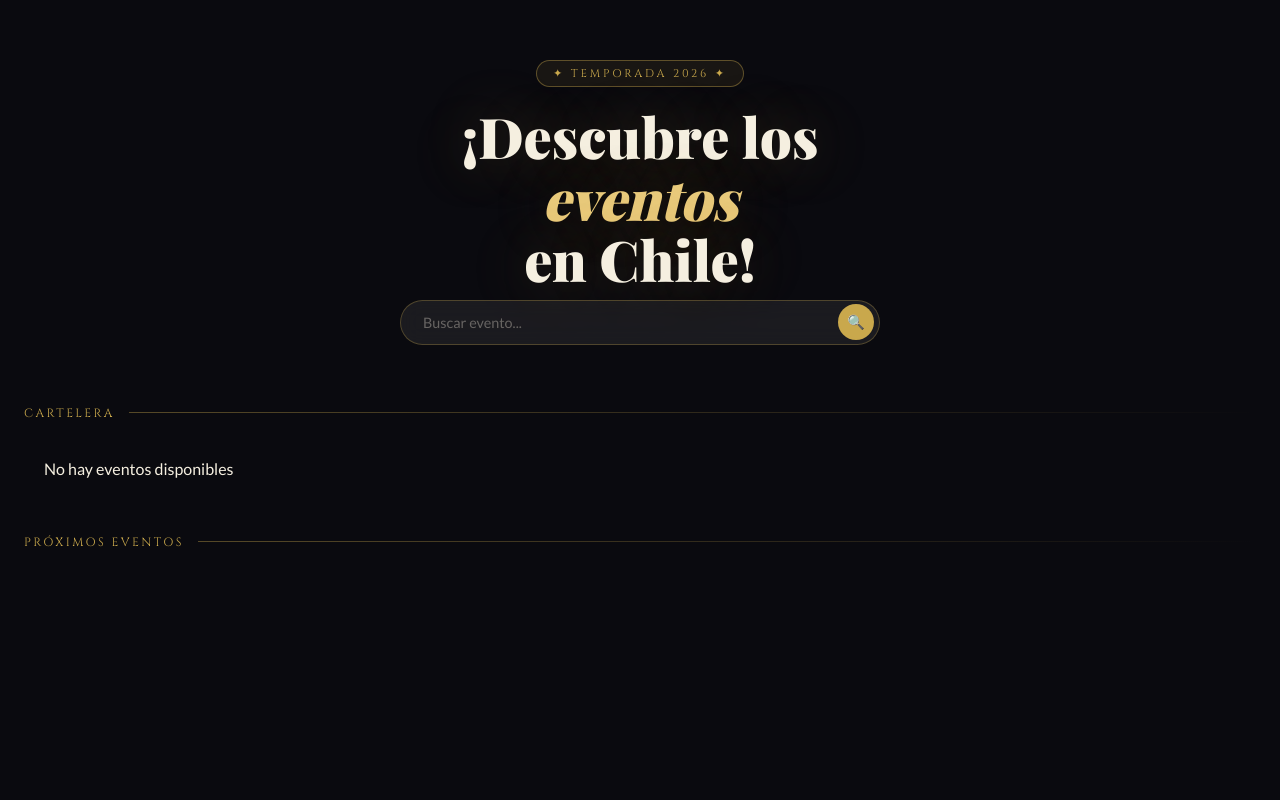
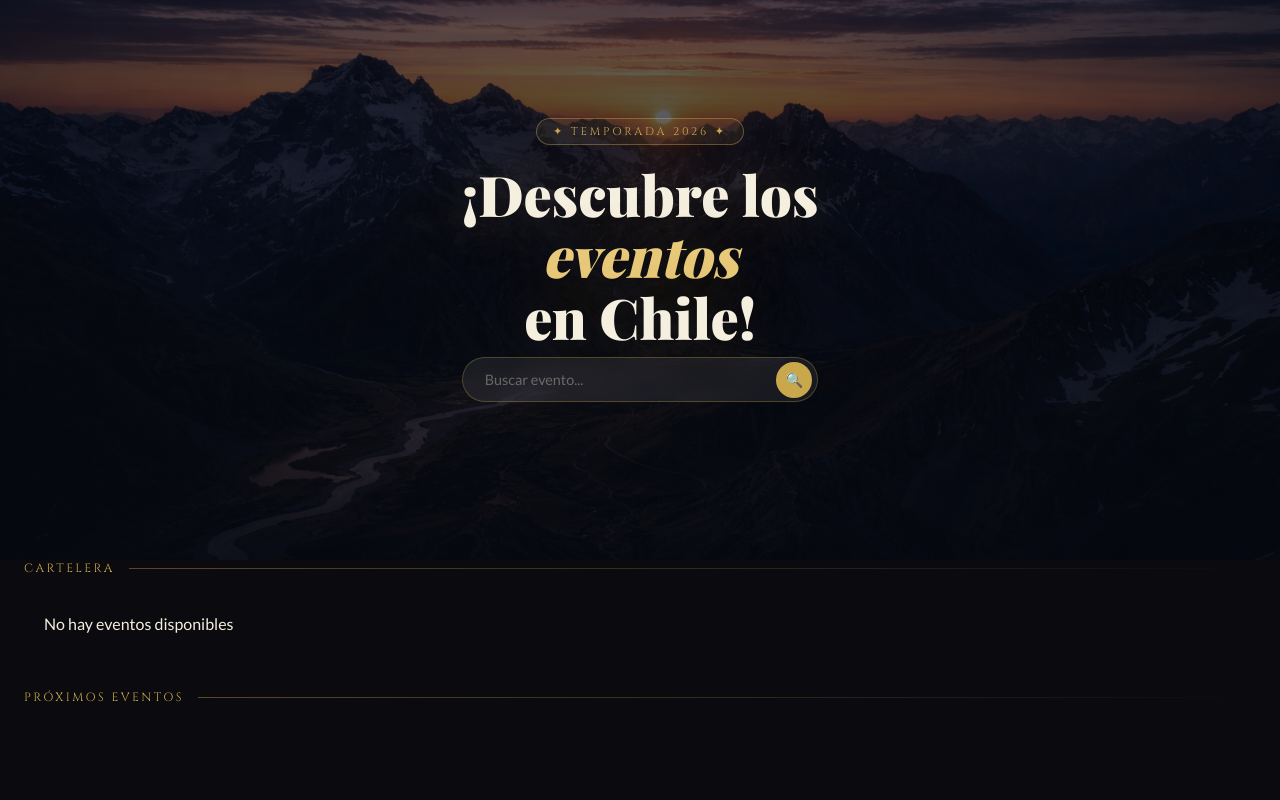
Before and after one commit to alexanderorozcoavila/tiketera, a Django app: page /v2/ in a window 1280 px wide. Shown: the part 69-869 px from the top of the page. Run offline with Django 4.2, Linux system fonts and the light colour scheme; data that the repository does not hold is empty; some web fonts are replaced.

Commit message:
fondo cordillera

```diff
--- a/templates/baseV2.html
+++ b/templates/baseV2.html
@@ -181,6 +181,48 @@
         padding: 60px 24px 20px;
         text-align: center;
         }
+
+        .hero-image { /* nuevo hero con imagen */
+            position: relative;
+            height: 70vh;
+            display: flex;
+            align-items: center;
+            justify-content: center;
+            text-align: center;
+            overflow: hidden;
+        }
+
+        .hero-image img {
+            position: absolute;
+            inset: 0;
+            width: 100%;
+            height: 100%;
+            object-fit: cover;
+            z-index: 0;
+        }
+
+        .hero-image::after {
+            content: '';
+            position: absolute;
+            inset: 0;
+            background: linear-gradient(
+                180deg,
+                rgba(5,8,16,0.6),
+                rgba(5,8,16,0.9)
+            );
+        }
+
+        .hero-image-content {
+            position: relative;
+            z-index: 1;
+        }
+
+        @media (max-width: 768px) {
+            .hero-image img {
+                object-position: center bottom;
+            }
+        }
+
         .hero-tag {
         display: inline-block;
         font-family: 'Cinzel', serif;
--- a/templates/events/event_listV2.html
+++ b/templates/events/event_listV2.html
@@ -1,4 +1,5 @@
 {% extends 'baseV2.html' %}
+{% load static %}
 {% block content %}
 
 <!-- PAGE -->
@@ -6,16 +7,32 @@
 
 
 <!-- HERO -->
-<div class="hero-section">
+<section class="hero-image">
+
+  <!-- IMAGEN RESPONSIVA -->
+  <picture>
+    <!-- Móvil -->
+    <source media="(max-width: 768px)" srcset="{% static 'ticketera/img/cordilleraVertical.png' %}">
+
+    <!-- Desktop -->
+    <img src="{% static 'ticketera/img/cordilleraHorizontal.png' %}" alt="Cordillera">
+  </picture>
+
+  <!-- CONTENIDO -->
+  <div class="hero-image-content">
     <div class="hero-tag">✦ Temporada 2026 ✦</div>
-  <h1 class="hero-title">¡Descubre los<br><em>eventos</em><br>en Chile!</h1>
 
-  <!-- BUSCADOR -->
+    <h1 class="hero-title">
+      ¡Descubre los<br><em>eventos</em><br>en Chile!
+    </h1>
+
     <form method="GET" class="search-wrap">
       <input type="text" name="q" placeholder="Buscar evento..." value="{{ request.GET.q }}">
       <button class="search-btn">🔍</button>
     </form>
   </div>
+
+</section>
 
 <!-- FEATURED -->
 {% if events %}
--- a/tiketera/settings.py
+++ b/tiketera/settings.py
@@ -139,6 +139,9 @@ STATIC_URL = 'static/'
 STATIC_ROOT = BASE_DIR / 'staticfiles'
 STATICFILES_STORAGE = 'whitenoise.storage.CompressedManifestStaticFilesStorage'
 
+STATICFILES_DIRS = [
+    BASE_DIR / "static",
+]
 # Default primary key field type
 # https://docs.djangoproject.com/en/4.2/ref/settings/#default-auto-field
 
```
Also changed, not shown: static/ticketera/img/cordilleraHorizontal.png (added), static/ticketera/img/cordilleraVertical.png (added). Lines whose indentation alone changed are shown as unchanged.
